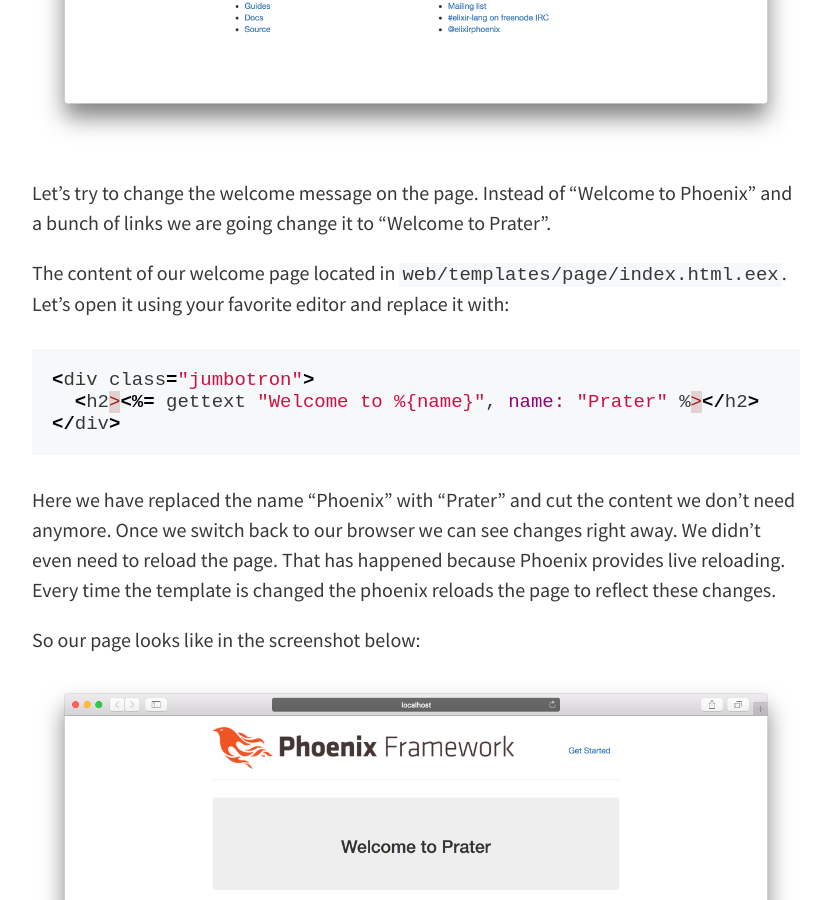
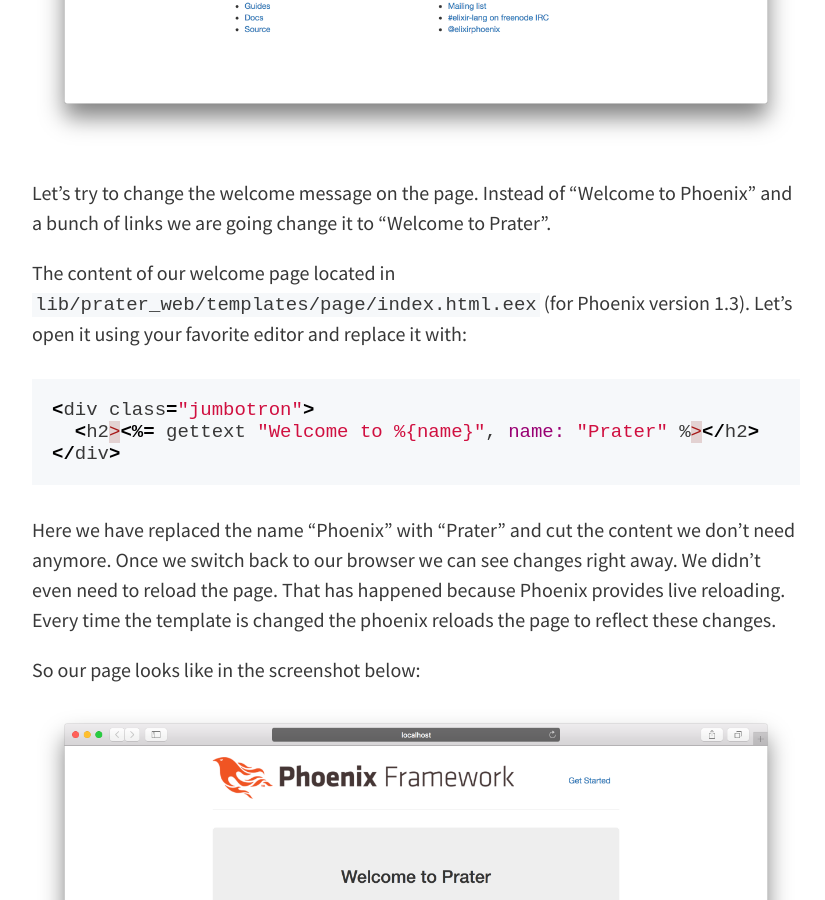
Before and after one commit to elfenlaid/ck3g.github.io, a Jekyll site: the page built from _posts/2018-01-14-phoenix-first-steps.md, in a window 1280 px wide and 900 px high, scrolled down 5013 px. Shown: the whole window, without its empty margins (224-1049 px from the left). Built offline with Jekyll 4.4.1, drawn with Linux system fonts in a browser that asks for light colours; nearby versions of some CDN libraries; comment, search, counter and statistics services are not loaded.

Commit message:
Update file path for Phoenix 1.3

````diff
--- a/_posts/2018-01-14-phoenix-first-steps.md
+++ b/_posts/2018-01-14-phoenix-first-steps.md
@@ -155,7 +155,7 @@
 
 Let's try to change the welcome message on the page. Instead of "Welcome to Phoenix" and a bunch of links we are going change it to "Welcome to Prater".
 
-The content of our welcome page located in `web/templates/page/index.html.eex`. Let's open it using your favorite editor and replace it with:
+The content of our welcome page located in `lib/prater_web/templates/page/index.html.eex` (for Phoenix version 1.3). Let's open it using your favorite editor and replace it with:
 
 ```elixir
 <div class="jumbotron">
````
